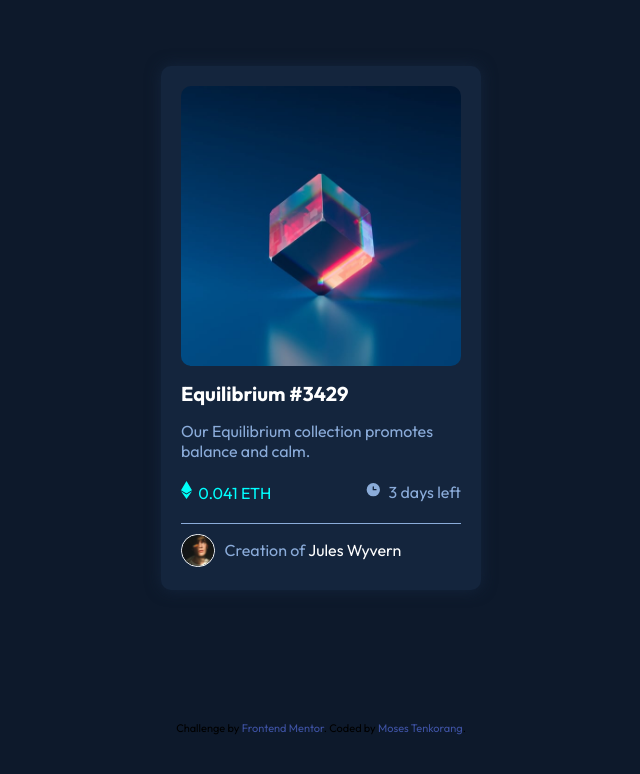
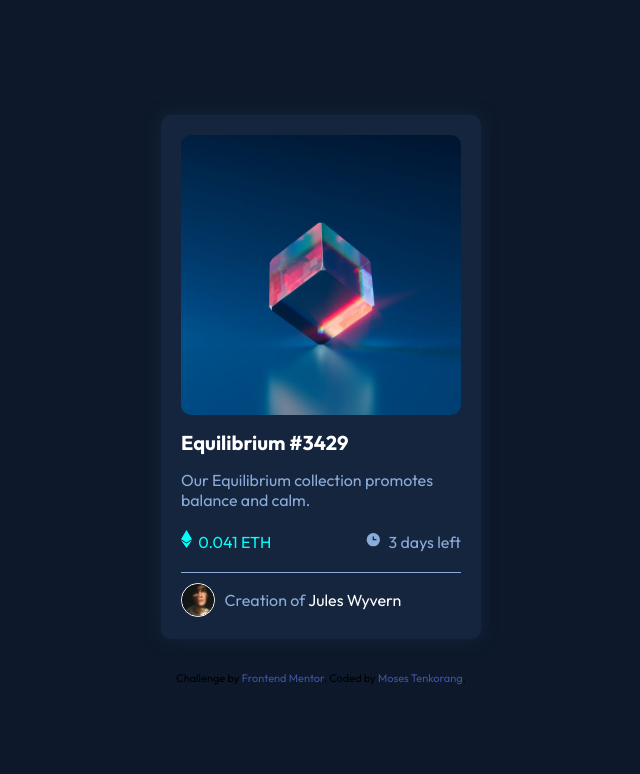
Before and after one commit to mtenkorang/nft-preview-card, a plain HTML site: page index.html in a window 1280 px wide. Shown: the whole page, without its empty margins (319-959 px from the left). Drawn offline with Linux system fonts and the light colour scheme.

Commit message:
Use flex to center main.card

```diff
--- a/css/styles.css
+++ b/css/styles.css
@@ -8,6 +8,7 @@
 }
 
 footer.attribution {
+  margin-top: 2rem;
   text-align: center;
   font-family: "Outfit", sans-serif;
   font-size: 11px;
@@ -19,9 +20,20 @@ footer.attribution a {
 
 body {
   background-color: hsl(217deg, 54%, 11%);
+  display: -webkit-box;
+  display: -ms-flexbox;
+  display: flex;
+  -webkit-box-pack: center;
+      -ms-flex-pack: center;
+          justify-content: center;
+  -webkit-box-align: center;
+      -ms-flex-align: center;
+          align-items: center;
+  -webkit-box-orient: vertical;
+  -webkit-box-direction: normal;
+      -ms-flex-direction: column;
+          flex-direction: column;
   height: 100vh;
-  display: grid;
-  place-items: center;
 }
 
 /*Card Design
```
